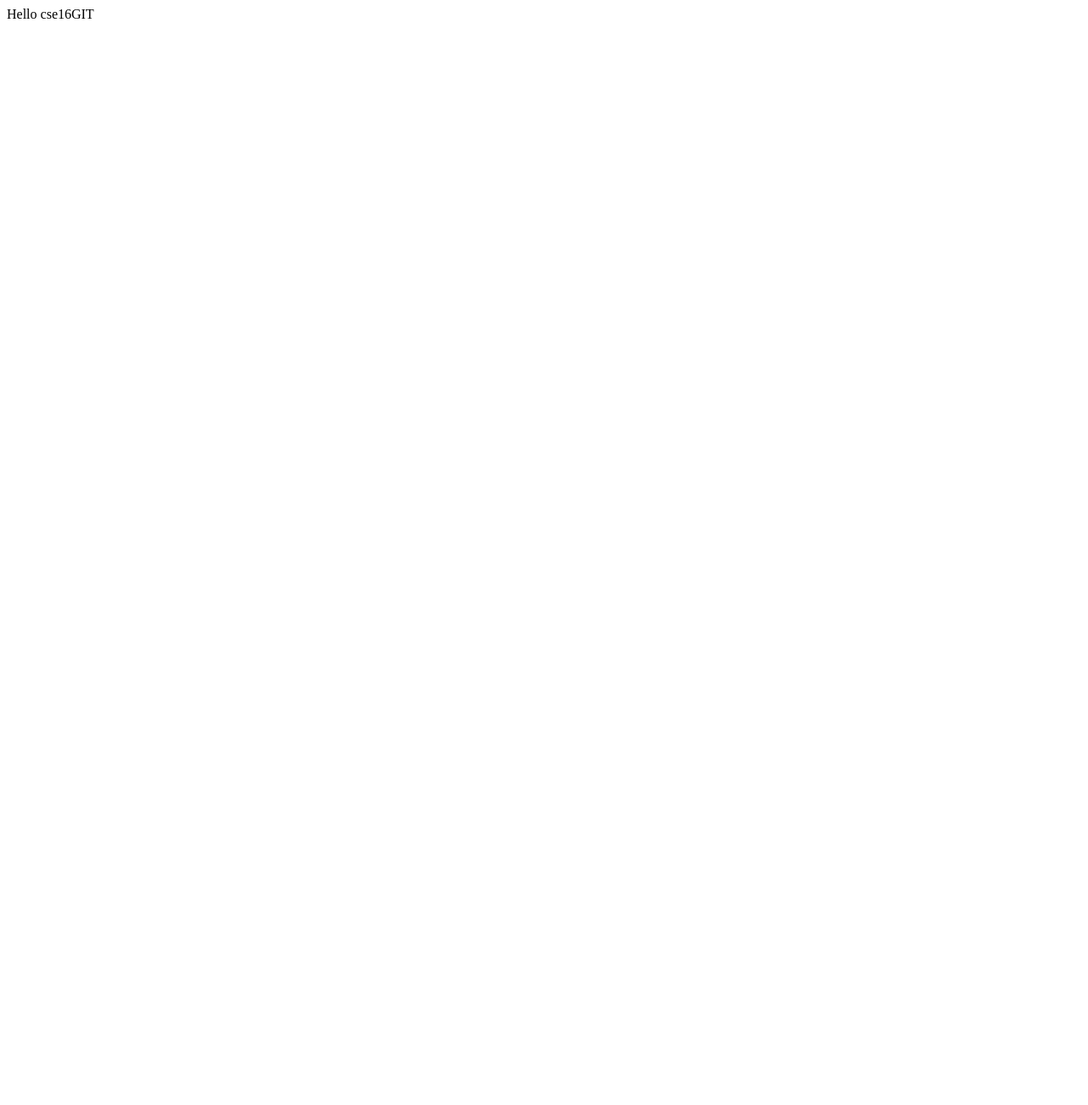
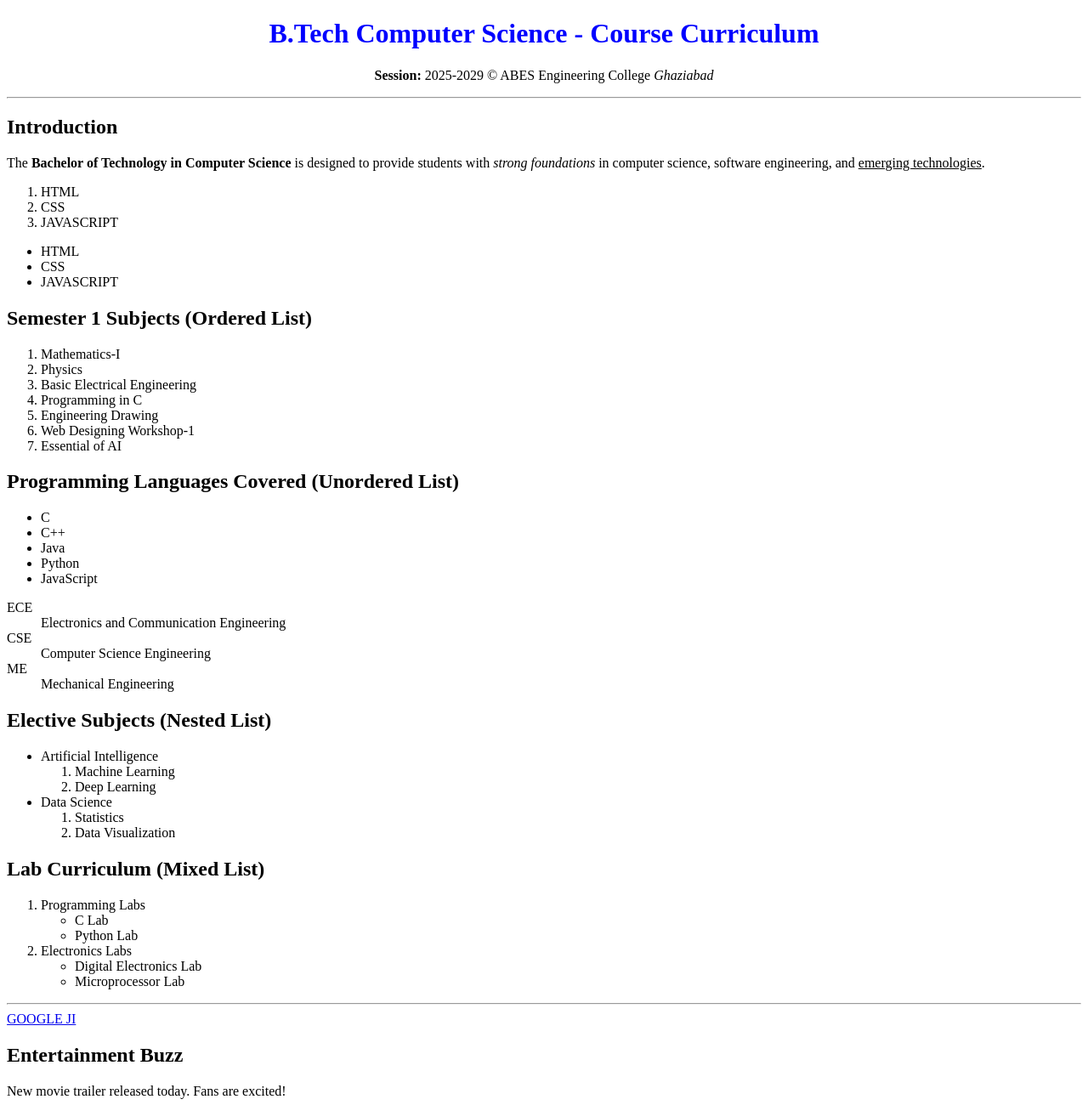
Before and after one commit to EducatorPvabes/CSE16-FS, a plain HTML site: page INDEX.HTML in a window 1280 px wide. Shown: the top 1300 px of the page at 85% size. Before the commit the page ends 800 px from the top, so only its background shows below. Drawn offline with Linux system fonts and the light colour scheme.

Commit message:
INDEX.HTML ADDED IN CSE16

```diff
--- a/INDEX.HTML
+++ b/INDEX.HTML
@@ -1,11 +1,109 @@
 <!DOCTYPE html>
 <html lang="en">
 <head>
-    <meta charset="UTF-8">
-    <meta name="viewport" content="width=device-width, initial-scale=1.0">
     <title>Document</title>
 </head>
 <body>
-    Hello cse16GIT
+ <h1 style="color:blue; text-align:center;">B.Tech Computer Science - Course Curriculum</h1>
+   <p align="center"><b>Session:</b> 2025-2029 &copy; ABES Engineering College <i>Ghaziabad</i></p>
+   <hr>
+   <h2>Introduction</h2>
+   <p>
+        The <b>Bachelor of Technology in Computer Science</b> is designed to provide
+        students with <i>strong foundations</i> in computer science,
+        software engineering, and <u>emerging technologies</u>.
+    </p>
+    <OL>
+        <LI>HTML</LI>
+        <LI>CSS</LI>
+        <LI>JAVASCRIPT</LI>
+    </OL>
+    <UL>
+        <LI>HTML</LI>
+        <LI>CSS</LI>
+        <LI>JAVASCRIPT</LI>
+    </UL>
+    <!-- Ordered List -->
+    <h2>Semester 1 Subjects (Ordered List)</h2>
+    <ol>
+        <li>Mathematics-I</li>
+        <li>Physics</li>
+        <li>Basic Electrical Engineering</li>
+        <li>Programming in C</li>
+        <li>Engineering Drawing</li>
+        <li>Web Designing Workshop-1</li>
+        <li>Essential of AI</li>
+    </ol>
+<!-- Unordered List -->
+    <h2>Programming Languages Covered (Unordered List)</h2>
+    <ul>
+        <li>C</li>
+        <li>C++</li>
+        <li>Java</li>
+        <li>Python</li>
+        <li>JavaScript</li>
+    </ul>
+    <!-- DL,DT,DD DESCRIPTION LIST -->
+     <DL>
+        <DT>ECE</DT>
+        <DD>Electronics and Communication Engineering</DD>
+        <DT>CSE</DT>
+        <DD>Computer Science Engineering</DD>
+        <DT>ME</DT>
+        <DD>Mechanical Engineering</DD>
+     </DL>
+     <!-- Nested List -->
+    <h2>Elective Subjects (Nested List)</h2>
+    <ul>
+        <li>Artificial Intelligence
+            <ol>
+                <li>Machine Learning</li>
+                <li>Deep Learning</li>
+            </ol>
+        </li>
+        <li>Data Science
+            <ol>
+                <li>Statistics</li>
+                <li>Data Visualization</li>
+            </ol>
+        </li>
+    </ul>
+
+    <!-- Mixed List -->
+    <h2>Lab Curriculum (Mixed List)</h2>
+    <ol>
+        <li>Programming Labs
+            <ul>
+                <li>C Lab</li>
+                <li>Python Lab</li>
+            </ul>
+        </li>
+        <li>Electronics Labs
+            <ul>
+                <li>Digital Electronics Lab</li>
+                <li>Microprocessor Lab</li>
+            </ul>
+        </li>
+    </ol>
+<HR>
+<a href="https://www.google.com/"> GOOGLE JI</a>
+<!-- VIDEO -->
+<h2>Entertainment Buzz</h2>
+    <p>New movie trailer released today. Fans are excited!</p>
+    <!-- Local Video -->
+    <video width="560" height="315" controls>
+        <source src="sample-video.mp4" type="video/mp4">
+
+    </video>
+
+    <!-- AUDIO -->
+ <!-- Podcast Section -->
+    <h2>News Podcast</h2>
+    <p>Listen to today’s top headlines:</p>
+    <!-- Audio -->
+    <audio controls>
+        <source src="sample-audio.mp3" type="audio/mp3">
+    </audio>
+    <hr>
 </body>
 </html>
```
